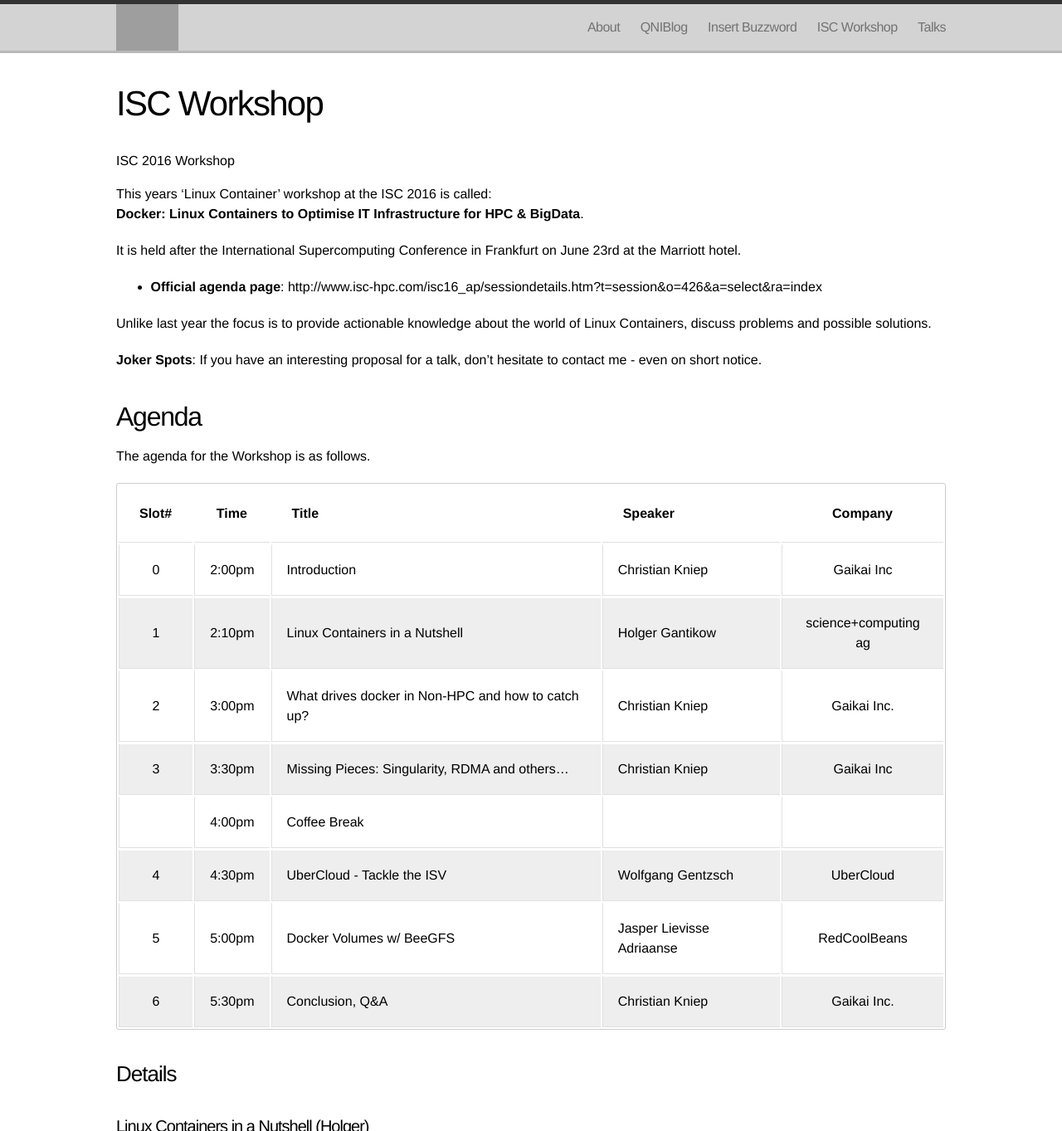
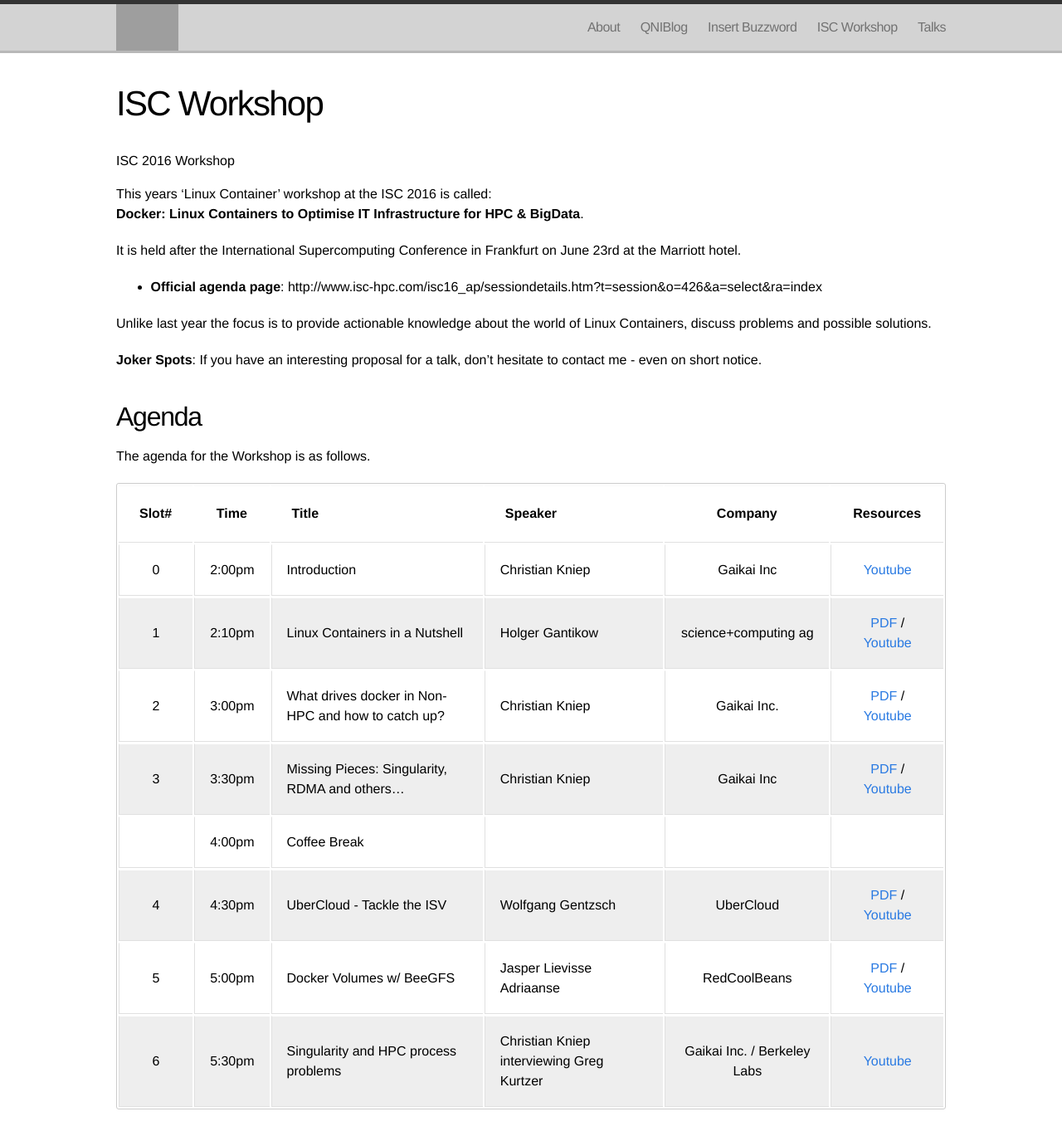
Before and after one commit to ChristianKniep/QNIBIncBlog, a Jekyll site: the page built from iscworkshop.md, in a window 1280 px wide and 1400 px high, cut to the strip 0-1363 px from the top of the window. Shown: the whole strip at 83% size. Built offline with Jekyll 4.4.1, drawn with Linux system fonts in a browser that asks for light colours; Markdown is read by kramdown in place of the engine named in the settings; grey boxes are pictures that could not be loaded.

Commit message:
add PDF and youtube links

```diff
--- a/iscworkshop.md
+++ b/iscworkshop.md
@@ -21,16 +21,16 @@ Unlike last year the focus is to provide actionable knowledge about the world of
 
 The agenda for the Workshop is as follows.
 
-| Slot# |  Time |  Title                                  | Speaker             |  Company |
-|:-------:|:-------:|:---------------------------------- |:--------------------- |:--------------:|
-| 0 | 2:00pm | Introduction                          | Christian Kniep | Gaikai Inc  |
-| 1 | 2:10pm | Linux Containers in a Nutshell | Holger Gantikow | science+computing ag |
-| 2 | 3:00pm | What drives docker in Non-HPC and how to catch up? | Christian Kniep | Gaikai Inc. |
-| 3 | 3:30pm | Missing Pieces: Singularity, RDMA and others... | Christian Kniep | Gaikai Inc |
+| Slot# |  Time |  Title                                  | Speaker             |  Company | Resources |
+|:-------:|:-------:|:---------------------------------- |:--------------------- |:--------------:|:---------:|
+| 0 | 2:00pm | Introduction                          | Christian Kniep | Gaikai Inc  | [Youtube](https://www.youtube.com/watch?v=b_pJMhcVg7I&index=1&list=PLfE3_wJGw9KS0Zcl1KEEzziRMT5rYtGXv) |
+| 1 | 2:10pm | Linux Containers in a Nutshell | Holger Gantikow | science+computing ag | [PDF](/data/isc2016/0_linux_containers.pdf) / [Youtube](https://www.youtube.com/watch?v=gol0umv5DU0&index=2&list=PLfE3_wJGw9KS0Zcl1KEEzziRMT5rYtGXv) |
+| 2 | 3:00pm | What drives docker in Non-HPC and how to catch up? | Christian Kniep | Gaikai Inc. | [PDF](/data/isc2016/2_docker_drivers.pdf) / [Youtube](https://www.youtube.com/watch?v=sFNMh78bxaU&index=3&list=PLfE3_wJGw9KS0Zcl1KEEzziRMT5rYtGXv) |
+| 3 | 3:30pm | Missing Pieces: Singularity, RDMA and others... | Christian Kniep | Gaikai Inc | [PDF](/data/isc2016/3_missing_pieces.pdf) / [Youtube](https://www.youtube.com/watch?v=IC74-Zz3J9Q&index=4&list=PLfE3_wJGw9KS0Zcl1KEEzziRMT5rYtGXv) |
 |    | 4:00pm | Coffee Break | | |
-| 4 | 4:30pm | UberCloud - Tackle the ISV | Wolfgang Gentzsch | UberCloud |
-| 5 | 5:00pm | Docker Volumes w/ BeeGFS | Jasper Lievisse Adriaanse | RedCoolBeans |
-| 6 | 5:30pm | Conclusion, Q&A | Christian Kniep | Gaikai Inc. |
+| 4 | 4:30pm | UberCloud - Tackle the ISV | Wolfgang Gentzsch | UberCloud | [PDF](/data/isc2016/4_ubercloud.pdf) / [Youtube](https://www.youtube.com/watch?v=3qTLl8yJSxY&index=5&list=PLfE3_wJGw9KS0Zcl1KEEzziRMT5rYtGXv) |
+| 5 | 5:00pm | Docker Volumes w/ BeeGFS | Jasper Lievisse Adriaanse | RedCoolBeans | [PDF](/data/isc2016/5_docker_volumes.pdf) / [Youtube](https://www.youtube.com/watch?v=pUXzBqmfrdk&list=PLfE3_wJGw9KS0Zcl1KEEzziRMT5rYtGXv&index=6) |
+| 6 | 5:30pm | Singularity and HPC process problems | Christian Kniep interviewing Greg Kurtzer | Gaikai Inc. / Berkeley Labs | [Youtube](https://www.youtube.com/watch?v=YGBm_cx2pI0&list=PLfE3_wJGw9KS0Zcl1KEEzziRMT5rYtGXv&index=7) |
 
 ### Details
 
```
Also changed, not shown: 6 other files.
